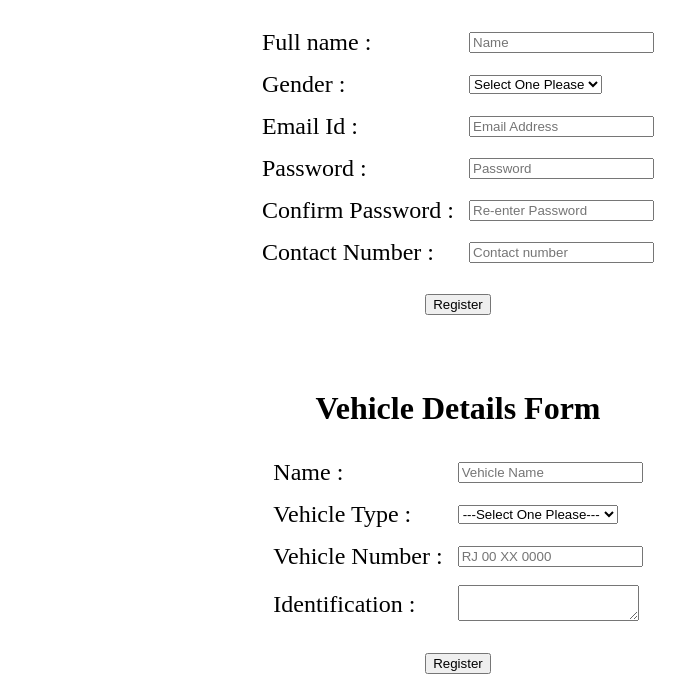
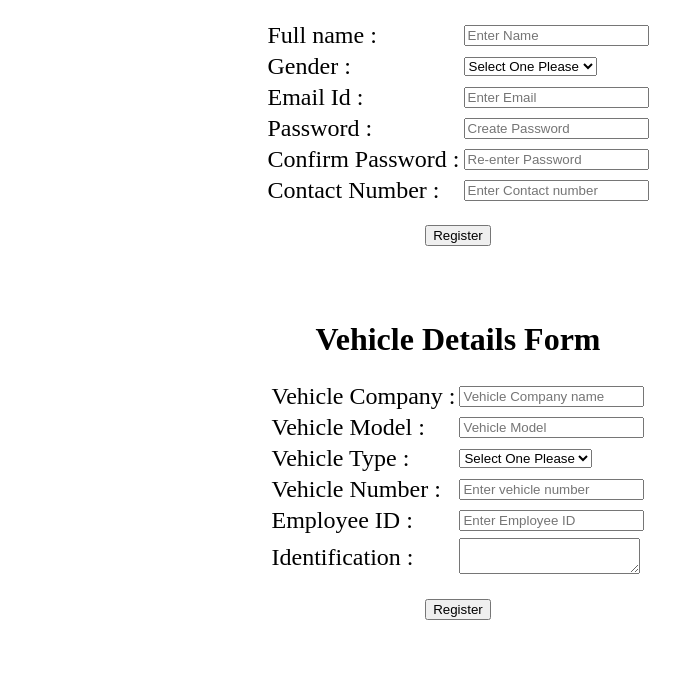
Before and after one commit to meta-ajay-kaushik/GET2021, a plain HTML site: page UX_UI_1/assignment1.html in a window 1280 px wide. Shown: the part 587-1279 px from the top of the page, without its empty margins (182-867 px from the left). Drawn offline with Linux system fonts and the light colour scheme.

Commit message:
assignment1

```diff
--- a/UX_UI_1/assignment1.html
+++ b/UX_UI_1/assignment1.html
@@ -31,7 +31,7 @@
     <div align="center" id="addEmployee">
       <form name="RegistrationForm">
         <h1>Registration Form</h1>
-        <table cellspacing="5px" cellpadding="5px">
+        <table>
           <tr>
             <td>
               <label>
@@ -42,7 +42,7 @@
               <input
                 type="text"
                 name="name"
-                placeholder="Name"
+                placeholder="Enter Name"
                 pattern="[A-Za-z]+"
                 required
               />
@@ -71,8 +71,8 @@
             <td>
               <input
                 type="email"
-                name="mail"
-                placeholder="Email Address"
+                name="email"
+                placeholder="Enter Email"
                 required
               />
             </td>
@@ -86,10 +86,8 @@
             <td>
               <input
                 type="password"
-                name="pass"
-                placeholder="Password"
-                pattern="(?=.*\d)(?=.*[a-z])(?=.*[A-Z]).{8,}"
-                title="Must contain at least one number and one uppercase and lowercase letter, and at least 8 or more characters"
+                name="password"
+                placeholder="Create Password"
                 required
               />
             </td>
@@ -103,7 +101,7 @@
             <td>
               <input
                 type="password"
-                name="repass"
+                name="confirmpassword"
                 placeholder="Re-enter Password"
                 required
               />
@@ -119,8 +117,7 @@
               <input
                 type="tel"
                 name="contact"
-                placeholder="Contact number"
-                pattern="^\d{10}$"
+                placeholder="Enter Contact number"
                 required
               />
             </td>
@@ -136,19 +133,33 @@
     <div align="center" id="addVehicle">
       <form name="VehicleDetailForm">
         <h1>Vehicle Details Form</h1>
-        <table cellspacing="5px" cellpadding="5px">
+        <table>
           <tr>
             <td>
               <label>
-                <font size="5px">Name :</font>
+                <font size="5px">Vehicle Company :</font>
               </label>
             </td>
             <td>
               <input
                 type="text"
-                name="name"
-                placeholder="Vehicle Name"
-                pattern="[A-Za-z]+"
+                name="vehiclecompany"
+                placeholder="Vehicle Company name"
+                required
+              />
+            </td>
+          </tr>
+          <tr>
+            <td>
+              <label>
+                <font size="5px">Vehicle Model :</font>
+              </label>
+            </td>
+            <td>
+              <input
+                type="text"
+                name="vehiclemodel"
+                placeholder="Vehicle Model"
                 required
               />
             </td>
@@ -161,9 +172,9 @@
             </td>
             <td>
               <select name="vehType">
-                <option selected>---Select One Please---</option>
-                <option>Cylce</option>
-                <option>Motorlcyle</option>
+                <option selected>Select One Please</option>
+                <option>Cycle</option>
+                <option>MotorCycle</option>
                 <option>Four Wheelers</option>
               </select>
             </td>
@@ -178,8 +189,22 @@
               <input
                 type="text"
                 name="vehNum"
-                placeholder="RJ 00 XX 0000"
-                pattern="^[A-Z]{2}\s[0-9]{2}\s[A-Z]{2}\s[0-9]{4}$"
+                placeholder="Enter vehicle number"
+                required
+              />
+            </td>
+          </tr>
+          <tr>
+            <td>
+              <label>
+                <font size="5px">Employee ID :</font>
+              </label>
+            </td>
+            <td>
+              <input
+                type="text"
+                name="empID"
+                placeholder="Enter Employee ID"
                 required
               />
             </td>
@@ -226,7 +251,7 @@
             <td>
               <label><font size="5px">Message :</font></label>
             </td>
-            <td><textarea name="msg" required rows="5"></textarea></td>
+            <td><textarea name="message" required rows="5"></textarea></td>
           </tr>
         </table>
         <br />
@@ -241,9 +266,29 @@
         <h1>Cycle</h1>
         <span><b>$100</b></span> <br />
         <span><b>/month</b></span> <br /><br />
-        <span><em>$5 Daily</em></span> <br />
-        <span><em>$100 Monthly</em></span> <br />
-        <span><em>$500 Yearly</em></span
+        <span>$5 Daily</span> <br />
+        <span>$100 Monthly</span> <br />
+        <span>$500 Yearly</span
+        ><br /><br />
+        <input type="button" value="Purchase Now" />
+      </div>
+      <div align="center" id="motorcycle">
+        <h1>Motor Cycle</h1>
+        <span><b>$200</b></span> <br />
+        <span><b>/month</b></span> <br /><br />
+        <span>$10 Daily</span> <br />
+        <span>$200 Monthly</span> <br />
+        <span>$1000 Yearly</span
+        ><br /><br />
+        <input type="button" value="Purchase Now" />
+      </div>
+      <div align="center" id="fourwheelers">
+        <h1>Four Wheelers</h1>
+        <span><b>$500</b></span> <br />
+        <span><b>/month</b></span> <br /><br />
+        <span>$20 Daily</span> <br />
+        <span>$500 Monthly</span> <br />
+        <span>$3500 Yearly</span
         ><br /><br />
         <input type="button" value="Purchase Now" />
       </div>
```
